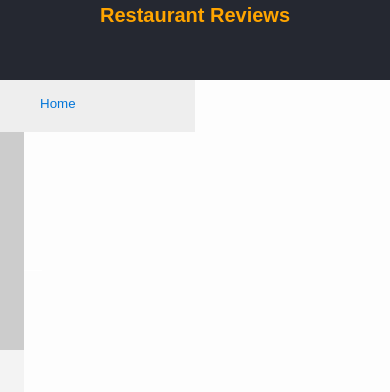
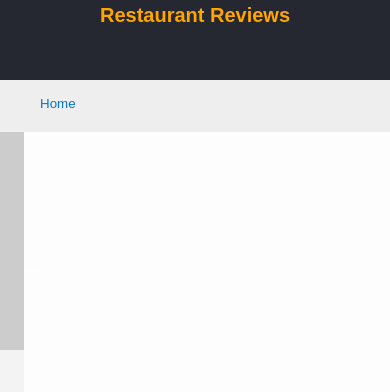
Before and after one commit to mehmeteminduran/restaurantreviewapp, a plain HTML site: page restaurant.html in a window 390 px wide. Shown: the top 392 px of the page. Drawn offline with nearby package versions, Linux system fonts and the light colour scheme.

Commit message:
fixes for responsive

```diff
--- a/css/styles.css
+++ b/css/styles.css
@@ -107,7 +107,7 @@ nav h1 a {
 }
 /* ====================== Restaurant Filtering ====================== */
 .filter-options {
-  width: 100%;
+  width: 96%;
   height:  100%;
   background-color: #3397DB;
   align-items: center;
@@ -380,6 +380,15 @@ nav h1 a {
     width: 86%;
   }
 
+  #breadcrumb {
+    padding: 10px 40px 16px;
+    list-style: none;
+    background-color: #eee;
+    font-size: 17px;
+    margin: 0;
+    width: 96%;
+  }
+
 }
 
 /* Small devices (landscape phones, 576px and up)*/
```
